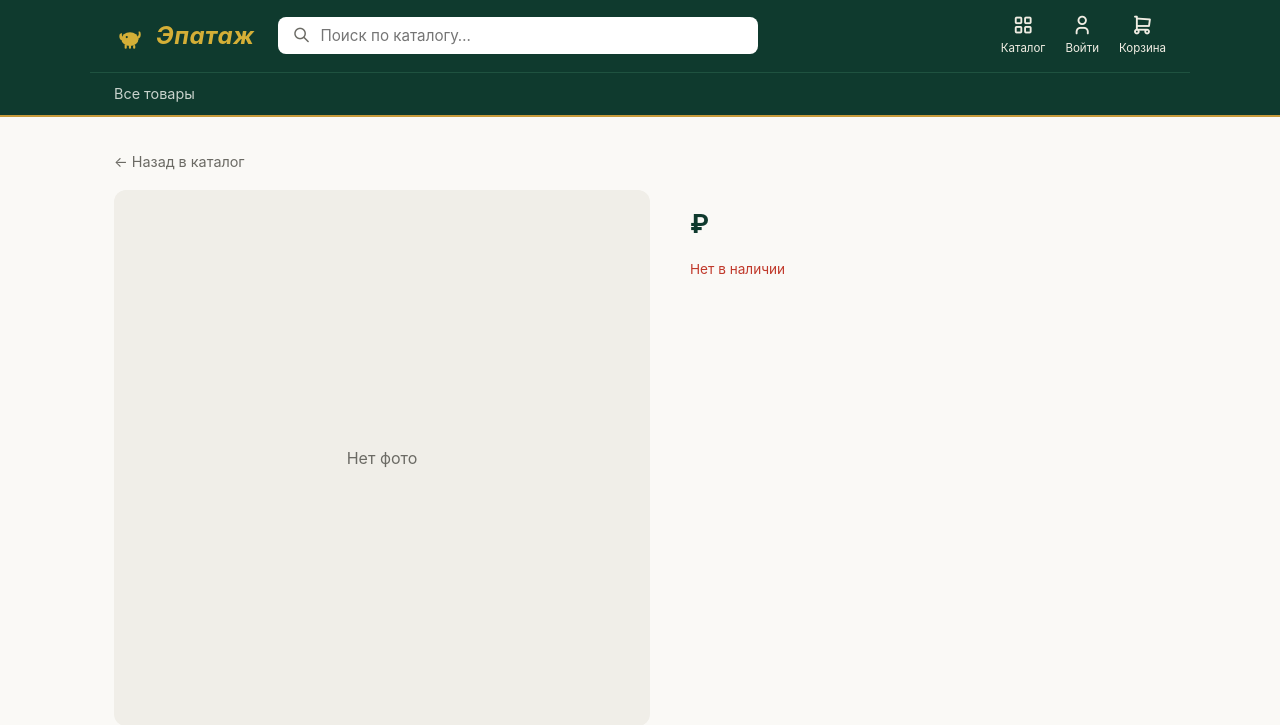
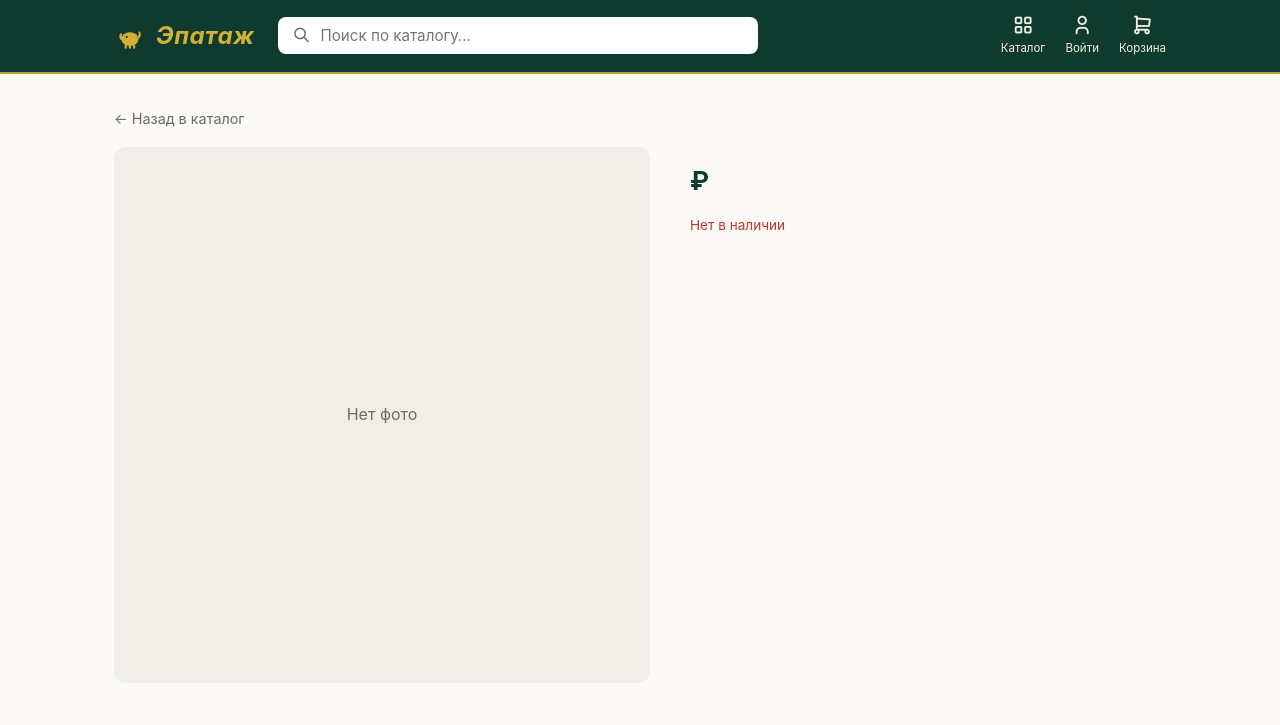
Before and after one commit to LeojBang/epatazh-shop, a Python web app: template app/templates/catalog/product.html in a window 1280 px wide. Shown: the top 725 px of the page. Run offline with Jinja, Linux system fonts and the light colour scheme; the template is opened without the code that fills it, so the values that code supplies are empty; some libraries are stand-ins or nearby versions.

Commit message:
Remove leftover 'all products' link from header

```diff
--- a/app/templates/base.html
+++ b/app/templates/base.html
@@ -63,12 +63,6 @@
         </nav>
     </div>
 
-        <nav class="header-nav">
-            <a href="/catalog">Все товары</a>
-            {% for cat in request.state.nav_categories %}
-                <a href="/catalog?category={{ cat.slug }}">{{ cat.name }}</a>
-            {% endfor %}
-        </nav>
 </header>
 
 <main class="container">
```
